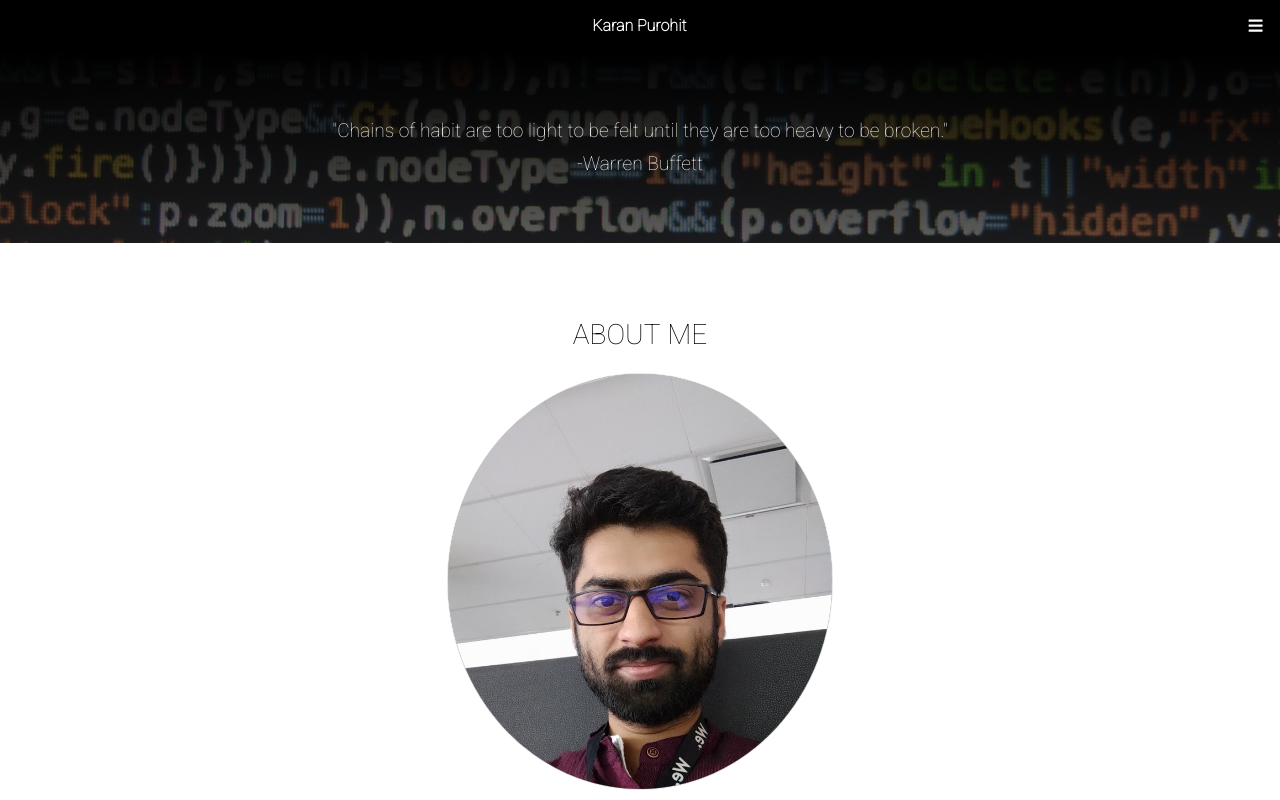
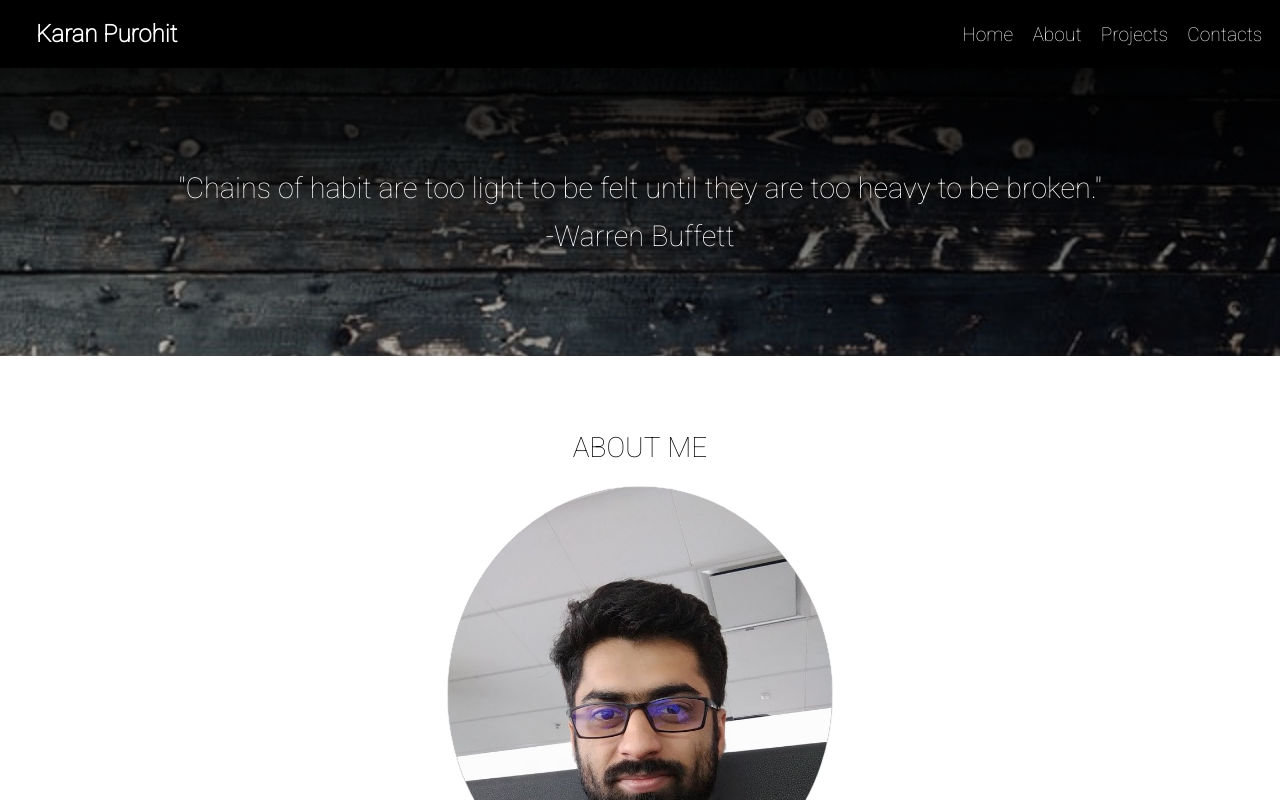
Before and after one commit to K-ran/personalReactSite, a React (Create React App) app: page / in a window 1280 px wide. Shown: the top 800 px of the page. Built offline with nearby package versions, Linux system fonts and the light colour scheme; the HTML template or start-up script is replaced by a standard one.

Commit message:
Navbar updated for desktop.

```diff
--- a/src/components/hero/Hero.css
+++ b/src/components/hero/Hero.css
@@ -1,5 +1,5 @@
 .hero{
-    background-image:  linear-gradient(0deg, rgba(0, 0, 0, .6), rgba(0, 0, 0, 1)), url('/src/images/banner.jpg');
+    background-image:  linear-gradient(0deg, rgba(0, 0, 0, .1), rgba(0, 0, 0, .9)), url('/src/images/banner.jpg');
     color: white;
     min-height: 10em;
     background-size: cover;
@@ -13,10 +13,28 @@
     font-size: 1.2rem;
 }
 
+@media (min-width: 600px)
+{
+    .hero
+    {
+        min-height: 15em;
+    }
+
+}
+
 .quote
 {
     width: 90%;
     text-align: center;
+}
+
+@media (min-width: 600px)
+{
+    .quote
+    {
+        font-size: 1.5em;
+    }
+
 }
 
 .author
@@ -26,3 +44,12 @@
     text-align: center;
 
 }
+
+@media (min-width: 600px)
+{
+    .author
+    {
+        font-size: 1.5em;
+    }
+
+}
--- a/src/components/navbar/Navbar.css
+++ b/src/components/navbar/Navbar.css
@@ -5,6 +5,14 @@
     justify-content: space-between;
     flex-direction: column;
     padding:0.5em;
+}
+
+@media (min-width: 600px)
+{
+    .navbar
+    {
+        flex-direction: row;
+    }
 
 }
 
@@ -17,6 +25,13 @@
 
 }
 
+@media (min-width: 600px)
+{
+    .navbar-title
+    {
+        font-size: 1.5rem;
+    }
+}
 .navbar-title-text
 {
     width: 100%;
@@ -30,11 +45,28 @@
     padding: 0.1rem;
 }
 
+@media (min-width: 600px)
+{
+    .navbar-title-icon
+    {
+        display: none;
+    }
+}
+
 .navbar-menuItemList{
     display: flex;
     flex-direction: column;
     margin: 0%;
     padding:0%;
+}
+
+@media (min-width: 600px)
+{
+    .navbar-menuItemList{
+        display: flex;
+        flex-direction: row;
+        font-size: 1.2rem;
+    }
 }
 
 .navbar-menuItem > a
--- a/src/components/navbar/Navbar.js
+++ b/src/components/navbar/Navbar.js
@@ -21,6 +21,35 @@ class Navbar extends Component {
         )
     }
 
+    updateDimensions = () => {
+        if(window.innerWidth >= 600)
+        {
+            this.setState(
+                {
+                    barextended: true
+                }
+            )
+        }
+        else
+        {
+            this.setState(
+                {
+                    barextended: false
+                }
+            )
+        }
+        this.setState({ width: window.innerWidth, height: window.innerHeight });
+    };
+
+    componentDidMount() {
+        window.addEventListener('resize', this.updateDimensions);
+        this.updateDimensions(); // resize once atleast
+    }
+
+    componentWillUnmount() {
+        window.removeEventListener('resize', this.updateDimensions);
+    }
+
     render() {
         return (
             <div className="navbar">
@@ -30,7 +59,7 @@ class Navbar extends Component {
                 </div>
 
                 <ul className="navbar-menuItemList" style={{display: this.state.barextended?"flex":"none"}}>
-                    <li className="navbar-menuItem" ><a href="#home">Home</a></li>
+                    <li className="navbar-menuItem" ><a href="#root">Home</a></li>
                     <li className="navbar-menuItem" ><a href="#aboutme">About</a></li>
                     <li className="navbar-menuItem" ><a href="#projects">Projects</a></li>
                     <li className="navbar-menuItem" ><a href="#footer">Contacts</a></li>
```
Also changed, not shown: src/images/banner.jpg.
